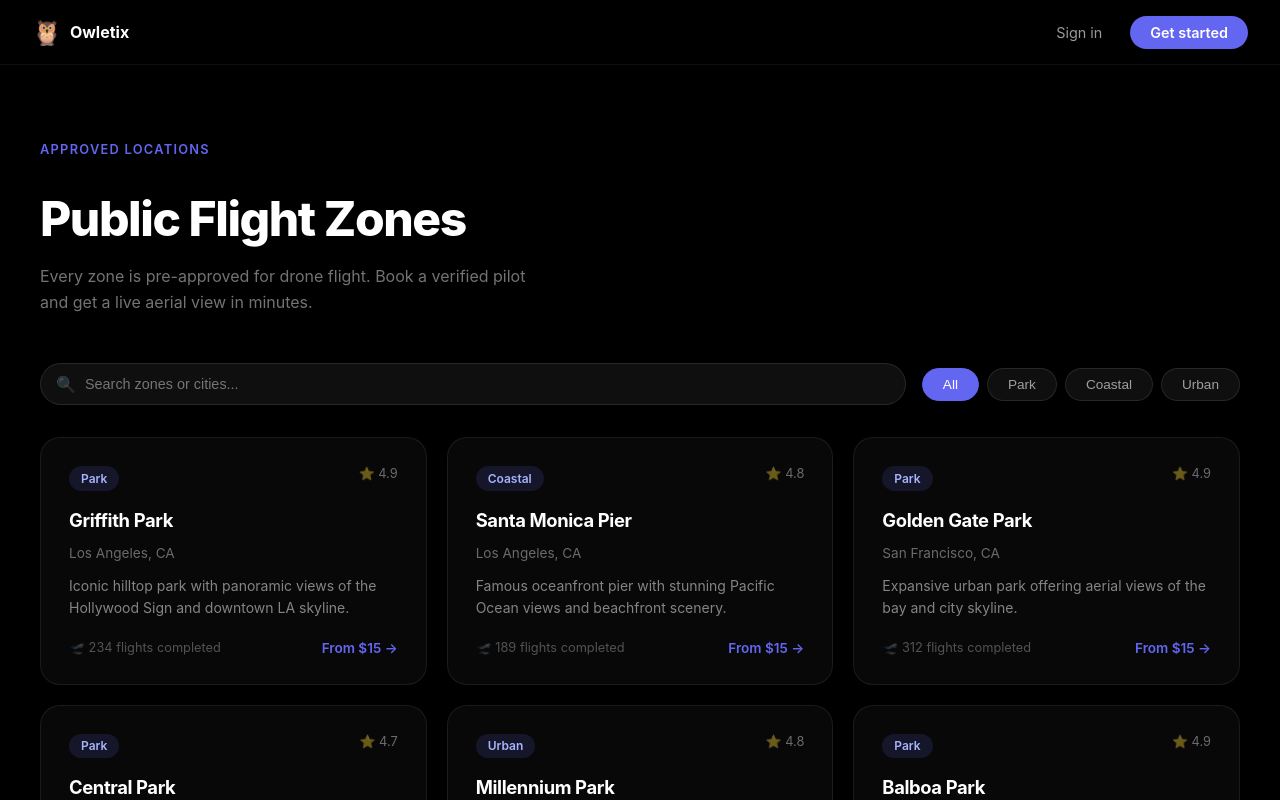
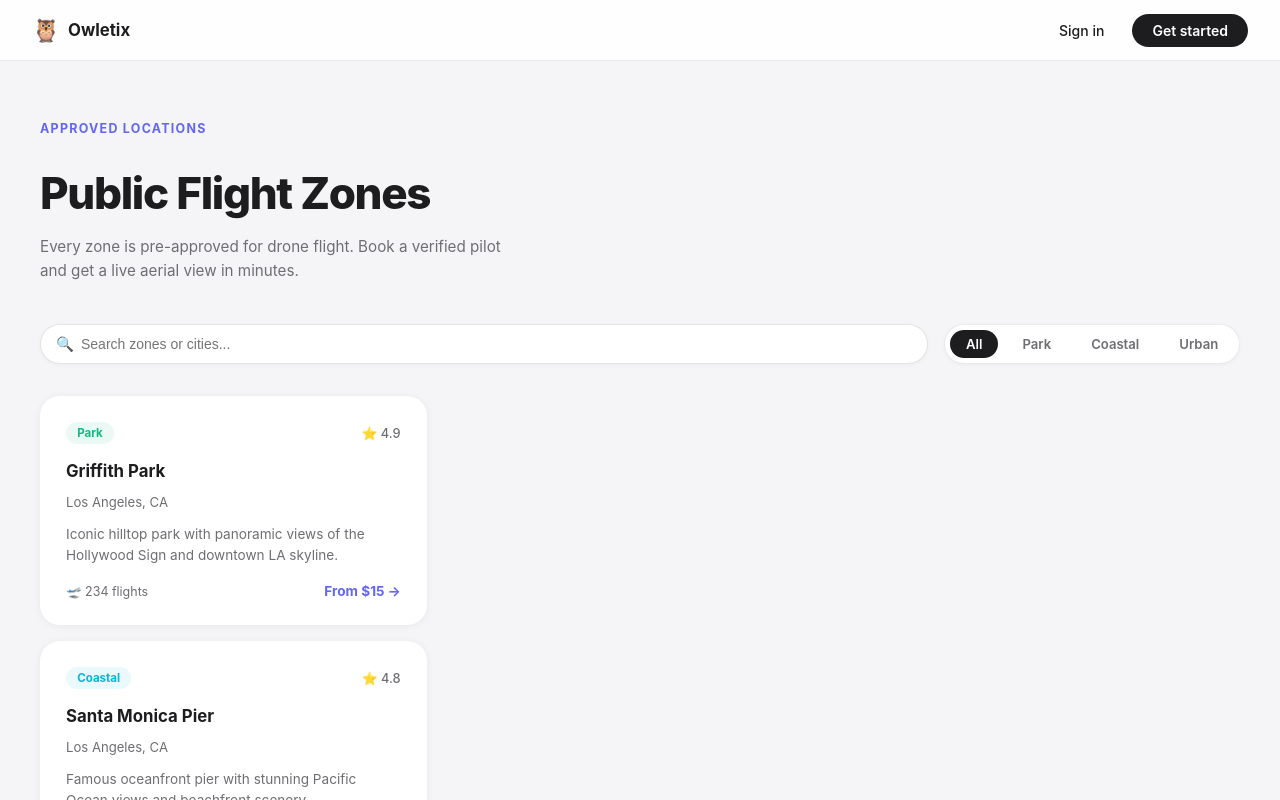
Before and after one commit to smillincc/Owletix, a Next.js app in the folder apps/web/: page /zones in a window 1280 px wide. Shown: the top 800 px of the page. Built offline with nearby package versions, Linux system fonts and the light colour scheme.

Commit message:
feat: light design zones page

```diff
--- a/apps/web/src/app/zones/page.tsx
+++ b/apps/web/src/app/zones/page.tsx
@@ -1,116 +1,107 @@
 'use client';
-import { useState, useEffect } from 'react';
+import { useState } from 'react';
 import Link from 'next/link';
 
 const ZONES = [
-  { id: '1', name: 'Griffith Park', city: 'Los Angeles', state: 'CA', description: 'Iconic hilltop park with panoramic views of the Hollywood Sign and downtown LA skyline.', category: 'Park', rating: 4.9, flights: 234 },
-  { id: '2', name: 'Santa Monica Pier', city: 'Los Angeles', state: 'CA', description: 'Famous oceanfront pier with stunning Pacific Ocean views and beachfront scenery.', category: 'Coastal', rating: 4.8, flights: 189 },
-  { id: '3', name: 'Golden Gate Park', city: 'San Francisco', state: 'CA', description: 'Expansive urban park offering aerial views of the bay and city skyline.', category: 'Park', rating: 4.9, flights: 312 },
-  { id: '4', name: 'Central Park', city: 'New York', state: 'NY', description: 'The iconic urban oasis in the heart of Manhattan, surrounded by skyscrapers.', category: 'Park', rating: 4.7, flights: 421 },
-  { id: '5', name: 'Millennium Park', city: 'Chicago', state: 'IL', description: 'Award-winning park featuring the famous Bean sculpture and stunning city views.', category: 'Urban', rating: 4.8, flights: 156 },
-  { id: '6', name: 'Balboa Park', city: 'San Diego', state: 'CA', description: 'Historic cultural park with museums, gardens, and views of the San Diego skyline.', category: 'Park', rating: 4.9, flights: 178 },
+  { id: '1', name: 'Griffith Park', city: 'Los Angeles', state: 'CA', desc: 'Iconic hilltop park with panoramic views of the Hollywood Sign and downtown LA skyline.', category: 'Park', rating: 4.9, flights: 234, minPrice: 15 },
+  { id: '2', name: 'Santa Monica Pier', city: 'Los Angeles', state: 'CA', desc: 'Famous oceanfront pier with stunning Pacific Ocean views and beachfront scenery.', category: 'Coastal', rating: 4.8, flights: 189, minPrice: 15 },
+  { id: '3', name: 'Golden Gate Park', city: 'San Francisco', state: 'CA', desc: 'Expansive urban park offering aerial views of the bay and city skyline.', category: 'Park', rating: 4.9, flights: 312, minPrice: 15 },
+  { id: '4', name: 'Central Park', city: 'New York', state: 'NY', desc: 'The iconic urban oasis in the heart of Manhattan, surrounded by skyscrapers.', category: 'Park', rating: 4.7, flights: 421, minPrice: 15 },
+  { id: '5', name: 'Millennium Park', city: 'Chicago', state: 'IL', desc: 'Award-winning park featuring the famous Bean sculpture and stunning city views.', category: 'Urban', rating: 4.8, flights: 156, minPrice: 15 },
+  { id: '6', name: 'Balboa Park', city: 'San Diego', state: 'CA', desc: 'Historic cultural park with museums, gardens, and views of the San Diego skyline.', category: 'Park', rating: 4.9, flights: 178, minPrice: 15 },
 ];
 
-const CATEGORIES = ['All', 'Park', 'Coastal', 'Urban'];
+const CATS = ['All', 'Park', 'Coastal', 'Urban'];
+const CAT_COLORS = { Park: '#10b981', Coastal: '#06b6d4', Urban: '#6366f1' };
 
 export default function ZonesPage() {
   const [search, setSearch] = useState('');
-  const [category, setCategory] = useState('All');
-  const [selected, setSelected] = useState<typeof ZONES[0] | null>(null);
+  const [cat, setCat] = useState('All');
+  const [selected, setSelected] = useState(null);
 
   const filtered = ZONES.filter(z =>
-    (category === 'All' || z.category === category) &&
+    (cat === 'All' || z.category === cat) &&
     (z.name.toLowerCase().includes(search.toLowerCase()) || z.city.toLowerCase().includes(search.toLowerCase()))
   );
 
   return (
-    <div style={{ minHeight: '100vh', backgroundColor: '#000', color: '#fff', fontFamily: '-apple-system, BlinkMacSystemFont, "SF Pro Display", sans-serif' }}>
+    <div style={{ minHeight: '100vh', backgroundColor: '#f5f5f7', fontFamily: '-apple-system, BlinkMacSystemFont, "SF Pro Display", sans-serif', color: '#1d1d1f' }}>
       {/* Nav */}
-      <nav style={{ padding: '0 2rem', height: '64px', display: 'flex', alignItems: 'center', justifyContent: 'space-between', borderBottom: '1px solid rgba(255,255,255,0.06)', position: 'sticky', top: 0, backgroundColor: 'rgba(0,0,0,0.85)', backdropFilter: 'blur(20px)', zIndex: 100 }}>
-        <Link href="/" style={{ display: 'flex', alignItems: 'center', gap: '0.5rem', textDecoration: 'none', color: '#fff' }}>
-          <span style={{ fontSize: '1.5rem' }}>🦉</span>
-          <span style={{ fontWeight: '700' }}>Owletix</span>
+      <nav style={{ backgroundColor: 'rgba(255,255,255,0.9)', backdropFilter: 'blur(20px)', borderBottom: '1px solid rgba(0,0,0,0.08)', padding: '0 2rem', height: '60px', display: 'flex', alignItems: 'center', justifyContent: 'space-between', position: 'sticky', top: 0, zIndex: 100 }}>
+        <Link href="/" style={{ display: 'flex', alignItems: 'center', gap: '0.5rem', textDecoration: 'none', color: '#1d1d1f' }}>
+          <span style={{ fontSize: '1.4rem' }}>🦉</span>
+          <span style={{ fontWeight: '700', fontSize: '1.05rem' }}>Owletix</span>
         </Link>
         <div style={{ display: 'flex', gap: '0.75rem' }}>
-          <Link href="/auth/login" style={{ color: 'rgba(255,255,255,0.6)', textDecoration: 'none', fontSize: '0.9rem', padding: '0.5rem 1rem' }}>Sign in</Link>
-          <Link href="/auth/signup" style={{ backgroundColor: '#6366f1', color: '#fff', textDecoration: 'none', fontSize: '0.9rem', fontWeight: '600', padding: '0.5rem 1.25rem', borderRadius: '980px' }}>Get started</Link>
+          <Link href="/auth/login" style={{ color: '#1d1d1f', textDecoration: 'none', fontSize: '0.875rem', fontWeight: '500', padding: '0.5rem 1rem' }}>Sign in</Link>
+          <Link href="/auth/signup" style={{ backgroundColor: '#1d1d1f', color: '#fff', textDecoration: 'none', fontSize: '0.875rem', fontWeight: '600', padding: '0.5rem 1.25rem', borderRadius: '980px' }}>Get started</Link>
         </div>
       </nav>
 
+      <div style={{ maxWidth: '1200px', margin: '0 auto', padding: '3rem 2rem' }}>
         {/* Header */}
-      <div style={{ padding: '4rem 2rem 2rem', maxWidth: '1200px', margin: '0 auto' }}>
-        <p style={{ color: '#6366f1', fontSize: '0.8rem', fontWeight: '600', letterSpacing: '0.1em', textTransform: 'uppercase', marginBottom: '0.75rem' }}>Approved Locations</p>
-        <h1 style={{ fontSize: 'clamp(2rem, 5vw, 3rem)', fontWeight: '800', letterSpacing: '-0.03em', marginBottom: '0.75rem' }}>Public Flight Zones</h1>
-        <p style={{ color: 'rgba(255,255,255,0.45)', fontSize: '1rem', maxWidth: '500px', lineHeight: '1.6' }}>Every zone is pre-approved for drone flight. Book a verified pilot and get a live aerial view in minutes.</p>
+        <div style={{ marginBottom: '2.5rem' }}>
+          <p style={{ color: '#6366f1', fontSize: '0.78rem', fontWeight: '700', letterSpacing: '0.1em', textTransform: 'uppercase', marginBottom: '0.6rem' }}>Approved Locations</p>
+          <h1 style={{ fontSize: 'clamp(1.75rem, 4vw, 2.75rem)', fontWeight: '800', letterSpacing: '-0.03em', marginBottom: '0.5rem' }}>Public Flight Zones</h1>
+          <p style={{ color: '#6e6e73', fontSize: '0.95rem', maxWidth: '480px', lineHeight: '1.6' }}>Every zone is pre-approved for drone flight. Book a verified pilot and get a live aerial view in minutes.</p>
         </div>
 
         {/* Search + Filter */}
-      <div style={{ padding: '0 2rem 2rem', maxWidth: '1200px', margin: '0 auto', display: 'flex', gap: '1rem', flexWrap: 'wrap', alignItems: 'center' }}>
-        <div style={{ flex: 1, minWidth: '250px', position: 'relative' }}>
-          <span style={{ position: 'absolute', left: '1rem', top: '50%', transform: 'translateY(-50%)', color: 'rgba(255,255,255,0.3)', fontSize: '1rem' }}>🔍</span>
+        <div style={{ display: 'flex', gap: '1rem', marginBottom: '2rem', flexWrap: 'wrap', alignItems: 'center' }}>
+          <div style={{ flex: 1, minWidth: '220px', position: 'relative' }}>
+            <span style={{ position: 'absolute', left: '1rem', top: '50%', transform: 'translateY(-50%)', fontSize: '0.9rem' }}>🔍</span>
             <input value={search} onChange={e => setSearch(e.target.value)} placeholder="Search zones or cities..."
-            style={{ width: '100%', backgroundColor: 'rgba(255,255,255,0.06)', border: '1px solid rgba(255,255,255,0.1)', borderRadius: '980px', padding: '0.75rem 1rem 0.75rem 2.75rem', color: '#fff', fontSize: '0.9rem', outline: 'none', boxSizing: 'border-box' }} />
+              style={{ width: '100%', backgroundColor: '#fff', border: '1px solid rgba(0,0,0,0.1)', borderRadius: '980px', padding: '0.7rem 1rem 0.7rem 2.5rem', fontSize: '0.875rem', outline: 'none', boxSizing: 'border-box', color: '#1d1d1f', boxShadow: '0 1px 4px rgba(0,0,0,0.04)' }} />
           </div>
-        <div style={{ display: 'flex', gap: '0.5rem' }}>
-          {CATEGORIES.map(c => (
-            <button key={c} onClick={() => setCategory(c)}
-              style={{ backgroundColor: category === c ? '#6366f1' : 'rgba(255,255,255,0.06)', color: category === c ? '#fff' : 'rgba(255,255,255,0.6)', border: `1px solid ${category === c ? '#6366f1' : 'rgba(255,255,255,0.1)'}`, borderRadius: '980px', padding: '0.5rem 1.25rem', fontSize: '0.85rem', fontWeight: '500', cursor: 'pointer', transition: 'all 0.2s' }}>
-              {c}
-            </button>
+          <div style={{ display: 'flex', gap: '0.5rem', backgroundColor: '#fff', padding: '0.3rem', borderRadius: '980px', border: '1px solid rgba(0,0,0,0.08)', boxShadow: '0 1px 4px rgba(0,0,0,0.04)' }}>
+            {CATS.map(c => (
+              <button key={c} onClick={() => setCat(c)} style={{ backgroundColor: cat === c ? '#1d1d1f' : 'transparent', color: cat === c ? '#fff' : '#6e6e73', border: 'none', borderRadius: '980px', padding: '0.4rem 1rem', fontSize: '0.82rem', fontWeight: '600', cursor: 'pointer', transition: 'all 0.15s', fontFamily: 'inherit' }}>{c}</button>
             ))}
           </div>
         </div>
 
-      {/* Grid + Detail */}
-      <div style={{ padding: '0 2rem 4rem', maxWidth: '1200px', margin: '0 auto', display: 'grid', gridTemplateColumns: selected ? '1fr 380px' : '1fr', gap: '2rem' }}>
-        <div style={{ display: 'grid', gridTemplateColumns: 'repeat(auto-fill, minmax(300px, 1fr))', gap: '1.25rem', alignContent: 'start' }}>
-          {filtered.map(zone => (
-            <div key={zone.id} onClick={() => setSelected(zone === selected ? null : zone)}
-              style={{ backgroundColor: selected?.id === zone.id ? 'rgba(99,102,241,0.1)' : 'rgba(255,255,255,0.03)', border: `1px solid ${selected?.id === zone.id ? 'rgba(99,102,241,0.4)' : 'rgba(255,255,255,0.08)'}`, borderRadius: '1.25rem', padding: '1.75rem', cursor: 'pointer', transition: 'all 0.2s' }}>
-              <div style={{ display: 'flex', justifyContent: 'space-between', alignItems: 'flex-start', marginBottom: '1rem' }}>
-                <span style={{ backgroundColor: 'rgba(99,102,241,0.15)', color: '#a5b4fc', fontSize: '0.75rem', fontWeight: '600', padding: '0.3rem 0.75rem', borderRadius: '980px' }}>{zone.category}</span>
-                <span style={{ fontSize: '0.8rem', color: 'rgba(255,255,255,0.4)' }}>⭐ {zone.rating}</span>
+        {/* Grid */}
+        <div style={{ display: 'grid', gridTemplateColumns: selected ? '1fr 360px' : 'repeat(auto-fill, minmax(300px, 1fr))', gap: '1.25rem', alignItems: 'start' }}>
+          <div style={{ display: 'grid', gridTemplateColumns: 'repeat(auto-fill, minmax(280px, 1fr))', gap: '1rem' }}>
+            {filtered.map(z => (
+              <div key={z.id} onClick={() => setSelected(selected?.id === z.id ? null : z)}
+                style={{ backgroundColor: '#fff', border: `2px solid ${selected?.id === z.id ? '#6366f1' : 'transparent'}`, borderRadius: '1.25rem', padding: '1.5rem', cursor: 'pointer', boxShadow: selected?.id === z.id ? '0 0 0 4px rgba(99,102,241,0.1)' : '0 1px 8px rgba(0,0,0,0.06)', transition: 'all 0.15s' }}>
+                <div style={{ display: 'flex', justifyContent: 'space-between', alignItems: 'center', marginBottom: '1rem' }}>
+                  <span style={{ backgroundColor: `${CAT_COLORS[z.category]}15`, color: CAT_COLORS[z.category], fontSize: '0.72rem', fontWeight: '700', padding: '0.25rem 0.7rem', borderRadius: '980px' }}>{z.category}</span>
+                  <span style={{ fontSize: '0.8rem', color: '#6e6e73', fontWeight: '500' }}>⭐ {z.rating}</span>
                 </div>
-              <h3 style={{ fontSize: '1.15rem', fontWeight: '700', marginBottom: '0.25rem', letterSpacing: '-0.02em' }}>{zone.name}</h3>
-              <p style={{ fontSize: '0.85rem', color: 'rgba(255,255,255,0.4)', marginBottom: '0.875rem' }}>{zone.city}, {zone.state}</p>
-              <p style={{ fontSize: '0.875rem', color: 'rgba(255,255,255,0.5)', lineHeight: '1.6', marginBottom: '1.25rem' }}>{zone.description}</p>
+                <h3 style={{ fontSize: '1.05rem', fontWeight: '700', marginBottom: '0.2rem', color: '#1d1d1f' }}>{z.name}</h3>
+                <p style={{ fontSize: '0.82rem', color: '#6e6e73', marginBottom: '0.75rem' }}>{z.city}, {z.state}</p>
+                <p style={{ fontSize: '0.85rem', color: '#6e6e73', lineHeight: '1.55', marginBottom: '1.1rem' }}>{z.desc}</p>
                 <div style={{ display: 'flex', justifyContent: 'space-between', alignItems: 'center' }}>
-                <span style={{ fontSize: '0.8rem', color: 'rgba(255,255,255,0.3)' }}>🛫 {zone.flights} flights completed</span>
-                <span style={{ fontSize: '0.85rem', color: '#6366f1', fontWeight: '600' }}>From $15 →</span>
+                  <span style={{ fontSize: '0.78rem', color: '#6e6e73' }}>🛫 {z.flights} flights</span>
+                  <span style={{ fontSize: '0.85rem', color: '#6366f1', fontWeight: '700' }}>From ${z.minPrice} →</span>
                 </div>
               </div>
             ))}
-          {filtered.length === 0 && (
-            <div style={{ gridColumn: '1/-1', textAlign: 'center', padding: '4rem', color: 'rgba(255,255,255,0.3)' }}>
-              <div style={{ fontSize: '3rem', marginBottom: '1rem' }}>🔍</div>
-              <p>No zones found matching your search</p>
-            </div>
-          )}
           </div>
 
-        {/* Detail panel */}
           {selected && (
-          <div style={{ backgroundColor: 'rgba(255,255,255,0.03)', border: '1px solid rgba(255,255,255,0.08)', borderRadius: '1.5rem', padding: '2rem', height: 'fit-content', position: 'sticky', top: '80px' }}>
-            <button onClick={() => setSelected(null)} style={{ background: 'none', border: 'none', color: 'rgba(255,255,255,0.4)', cursor: 'pointer', fontSize: '1.25rem', marginBottom: '1.5rem', display: 'block' }}>✕</button>
-            <span style={{ backgroundColor: 'rgba(99,102,241,0.15)', color: '#a5b4fc', fontSize: '0.75rem', fontWeight: '600', padding: '0.3rem 0.75rem', borderRadius: '980px' }}>{selected.category}</span>
-            <h2 style={{ fontSize: '1.75rem', fontWeight: '800', letterSpacing: '-0.03em', margin: '1rem 0 0.25rem' }}>{selected.name}</h2>
-            <p style={{ color: 'rgba(255,255,255,0.4)', fontSize: '0.9rem', marginBottom: '1.5rem' }}>{selected.city}, {selected.state}</p>
-            <p style={{ color: 'rgba(255,255,255,0.6)', lineHeight: '1.7', fontSize: '0.9rem', marginBottom: '2rem' }}>{selected.description}</p>
-            <div style={{ display: 'grid', gridTemplateColumns: '1fr 1fr', gap: '1rem', marginBottom: '2rem' }}>
-              {[{ label: 'Rating', value: `⭐ ${selected.rating}` }, { label: 'Flights', value: `🛫 ${selected.flights}` }, { label: 'Min. time', value: '⏱ 15 min' }, { label: 'Price', value: '💳 $1/min' }].map(s => (
-                <div key={s.label} style={{ backgroundColor: 'rgba(255,255,255,0.04)', borderRadius: '0.75rem', padding: '1rem', textAlign: 'center' }}>
-                  <div style={{ fontSize: '1.1rem', fontWeight: '700', marginBottom: '0.25rem' }}>{s.value}</div>
-                  <div style={{ fontSize: '0.75rem', color: 'rgba(255,255,255,0.35)' }}>{s.label}</div>
+            <div style={{ backgroundColor: '#fff', borderRadius: '1.5rem', padding: '1.75rem', boxShadow: '0 4px 24px rgba(0,0,0,0.08)', border: '1px solid rgba(0,0,0,0.06)', position: 'sticky', top: '80px' }}>
+              <button onClick={() => setSelected(null)} style={{ background: 'none', border: 'none', color: '#6e6e73', cursor: 'pointer', fontSize: '1.1rem', marginBottom: '1.25rem', display: 'block', fontFamily: 'inherit' }}>✕ Close</button>
+              <span style={{ backgroundColor: `${CAT_COLORS[selected.category]}15`, color: CAT_COLORS[selected.category], fontSize: '0.72rem', fontWeight: '700', padding: '0.25rem 0.7rem', borderRadius: '980px' }}>{selected.category}</span>
+              <h2 style={{ fontSize: '1.6rem', fontWeight: '800', letterSpacing: '-0.03em', margin: '0.875rem 0 0.2rem', color: '#1d1d1f' }}>{selected.name}</h2>
+              <p style={{ color: '#6e6e73', fontSize: '0.875rem', marginBottom: '1.25rem' }}>{selected.city}, {selected.state}</p>
+              <p style={{ color: '#6e6e73', lineHeight: '1.7', fontSize: '0.875rem', marginBottom: '1.75rem' }}>{selected.desc}</p>
+              <div style={{ display: 'grid', gridTemplateColumns: '1fr 1fr', gap: '0.75rem', marginBottom: '1.75rem' }}>
+                {[['⭐ ' + selected.rating, 'Rating'], ['🛫 ' + selected.flights, 'Flights'], ['⏱ 15 min', 'Minimum'], ['💳 $1/min', 'Rate']].map(([v, l]) => (
+                  <div key={l} style={{ backgroundColor: '#f5f5f7', borderRadius: '0.875rem', padding: '0.875rem', textAlign: 'center' }}>
+                    <div style={{ fontSize: '1rem', fontWeight: '700', color: '#1d1d1f', marginBottom: '0.2rem' }}>{v}</div>
+                    <div style={{ fontSize: '0.72rem', color: '#6e6e73' }}>{l}</div>
                   </div>
                 ))}
               </div>
-            <Link href="/auth/signup" style={{ display: 'block', backgroundColor: '#6366f1', color: '#fff', textDecoration: 'none', textAlign: 'center', padding: '0.875rem', borderRadius: '980px', fontWeight: '600', fontSize: '0.95rem' }}>
-              Book this zone →
-            </Link>
-            <p style={{ textAlign: 'center', fontSize: '0.75rem', color: 'rgba(255,255,255,0.25)', marginTop: '0.75rem' }}>No charge until your pilot takes off</p>
+              <Link href="/auth/signup" style={{ display: 'block', backgroundColor: '#6366f1', color: '#fff', textDecoration: 'none', textAlign: 'center', padding: '0.9rem', borderRadius: '980px', fontWeight: '700', fontSize: '0.95rem' }}>Book this zone →</Link>
+              <p style={{ textAlign: 'center', fontSize: '0.75rem', color: '#6e6e73', marginTop: '0.75rem' }}>No charge until your pilot takes off</p>
             </div>
           )}
         </div>
       </div>
+    </div>
   );
 }
```
Lines whose indentation alone changed are shown as unchanged.
